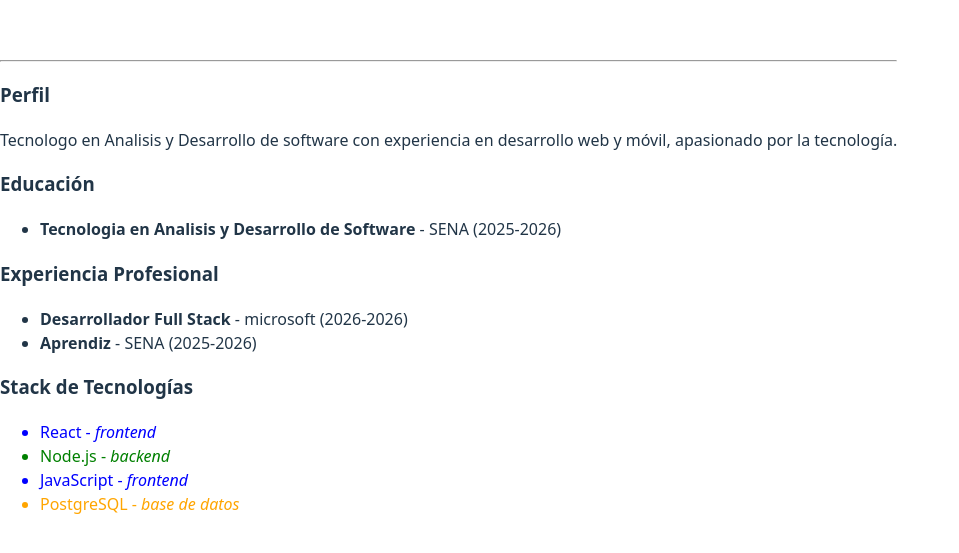
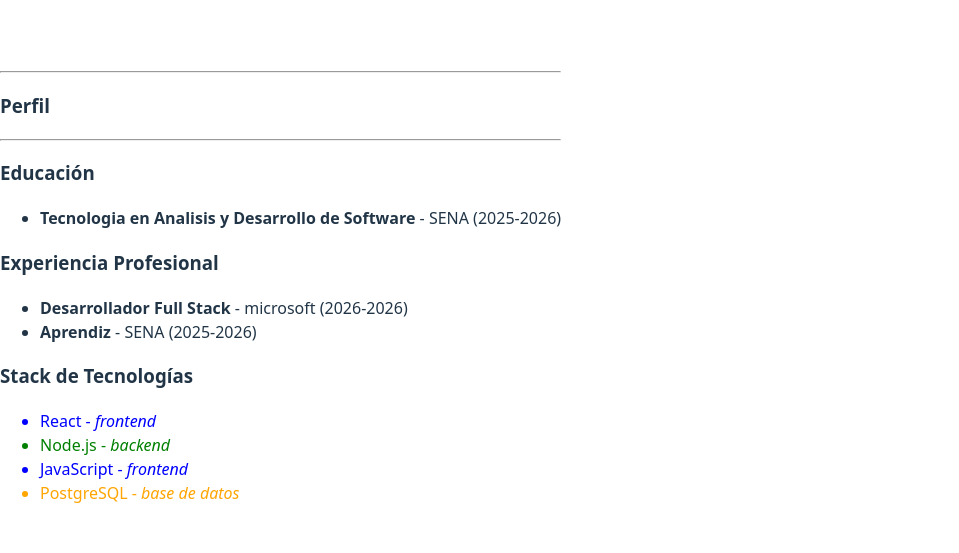
Before and after one commit to ricardo778/cv-props-react-ricardo-vega, a React (Vite) app: page / in a window 1280 px wide. Shown: the part 121-674 px from the top of the page, without its empty margins (0-959 px from the left). Built offline with nearby package versions, Linux system fonts and the light colour scheme.

Commit message:
feat: componente Perfil dinámico con props

```diff
--- a/src/components/Perfil.jsx
+++ b/src/components/Perfil.jsx
@@ -1,10 +1,12 @@
-export default function Perfil() {
+// src/components/Perfil.jsx
+import React from "react";
+
+export default function Perfil({ texto }) {
   return (
     <section>
       <h3>Perfil</h3>
-      <p>
-        Tecnologo en Analisis y Desarrollo de software con experiencia en desarrollo web y móvil, apasionado por la tecnología.
-      </p>
+      <p>{texto}</p>
+      <hr />
     </section>
   );
 }
```
